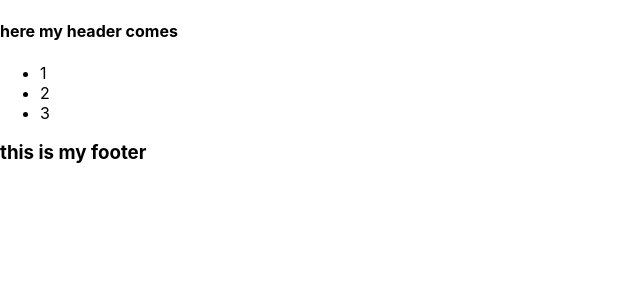
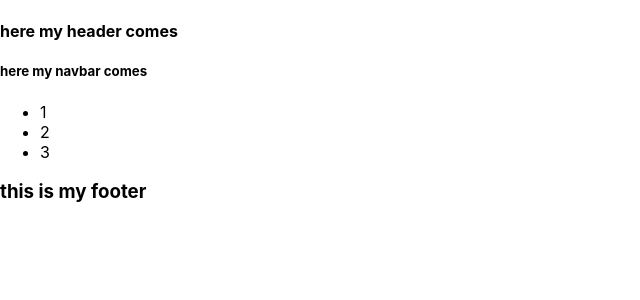
Before and after one commit to DimitryWuyts/reactcourse, a React (Create React App) app: page / in a window 1280 px wide. Shown: the top 300 px of the page, without its empty margins (0-640 px from the left). Built offline with nearby package versions, Linux system fonts and the light colour scheme; the HTML template or start-up script is replaced by a standard one.

Commit message:
added navbar component before i forget

```diff
--- a/src/App.js
+++ b/src/App.js
@@ -2,18 +2,16 @@ import React from "react";
 import Footer from "./Footer";
 import Header from "./Header";
 import MainContent from "./MainContent";
+import NavBar from "./NavBar";
 
 function App() {
     return (<div>
-
         <Header/>
+        <NavBar/>
         <MainContent/>
         <Footer/>
             </div>
-
     )
 
 }
-
-
 export default App
--- /dev/null
+++ b/src/NavBar.js
@@ -0,0 +1,11 @@
+import React from "react";
+
+function NavBar() {
+    return(
+        <nav>
+            <h5>here my navbar comes</h5>
+        </nav>
+    )
+
+}
+export default NavBar
```
